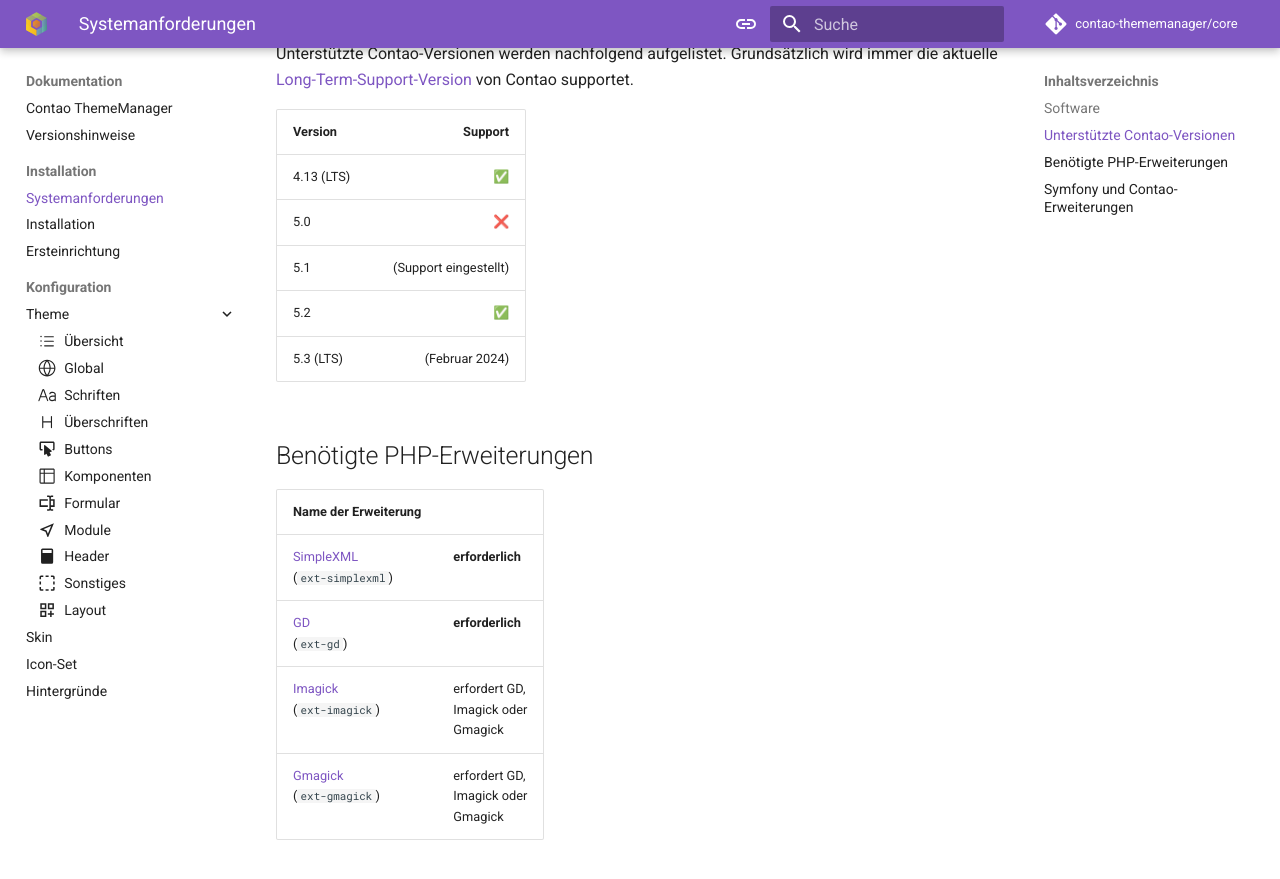
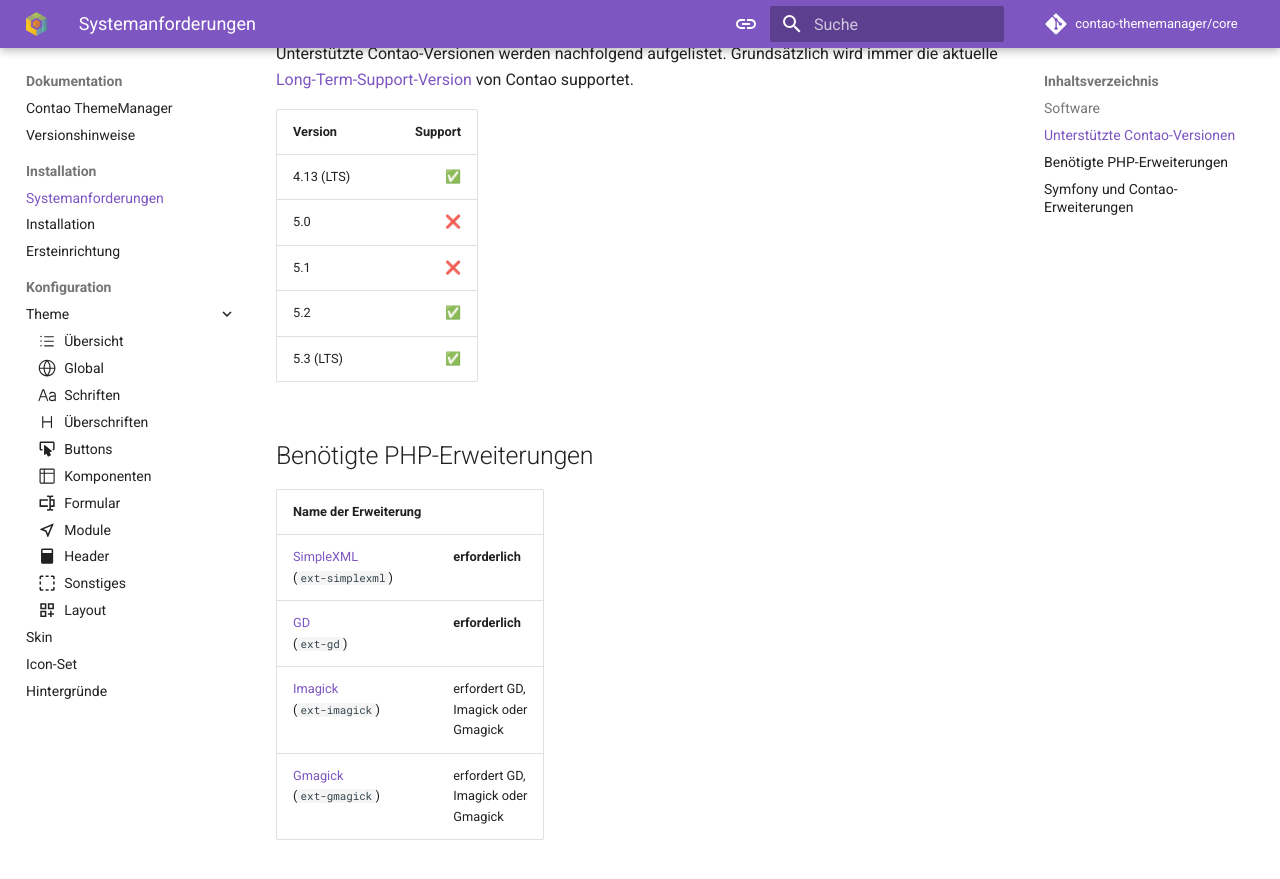
Before and after one commit to contao-thememanager/docs, an MkDocs documentation site: the page built from docs/pages/docs/installation/system.md, in a window 1280 px wide and 900 px high, scrolled down 605 px. Shown: the top 879 px of the window. Built offline with MkDocs 1.6.1 and Material for MkDocs 9.7.7, drawn with Linux system fonts in a browser that asks for light colours; comment, search, counter and statistics services are not loaded.

Commit message:
Prepare docs
- Update system requirements

```diff
--- a/docs/pages/docs/installation/system.md
+++ b/docs/pages/docs/installation/system.md
@@ -19,13 +19,13 @@
 Grundsätzlich wird immer die aktuelle [Long-Term-Support-Version](https://contao.org/de/release-plan) von Contao
 supportet.
 
-| Version    |               Support |
-|------------|----------------------:|
-| 4.13 (LTS) |                     ✅ |
-| 5.0        |                     ❌ |
-| 5.1        | (Support eingestellt) |
-| 5.2        |                     ✅ |
-| 5.3 (LTS)  |        (Februar 2024) |
+| Version    | Support |
+|------------|--------:|
+| 4.13 (LTS) |       ✅ |
+| 5.0        |       ❌ |
+| 5.1        |       ❌ |
+| 5.2        |       ✅ |
+| 5.3 (LTS)  |       ✅ |
 
 ## Benötigte PHP-Erweiterungen
 
```
